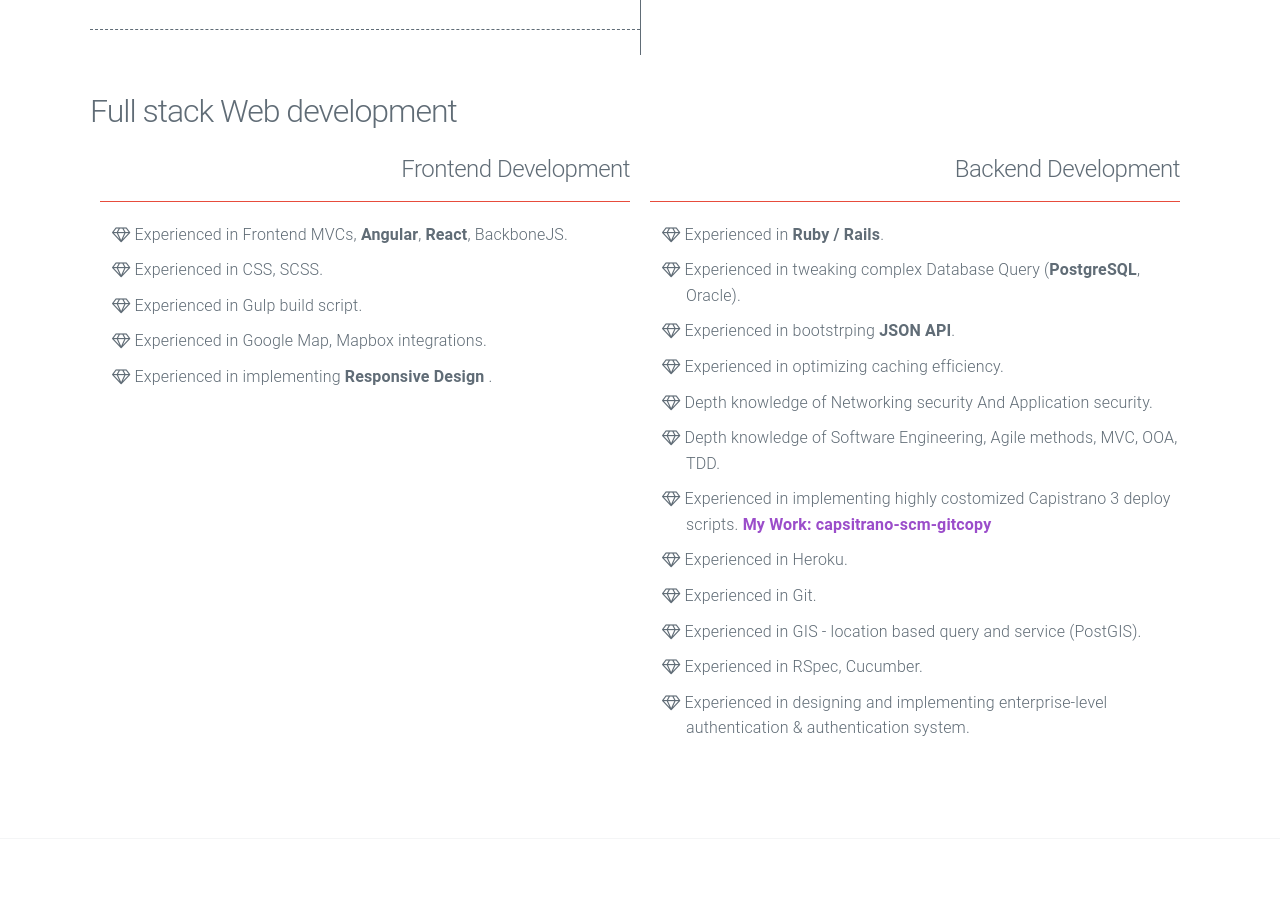
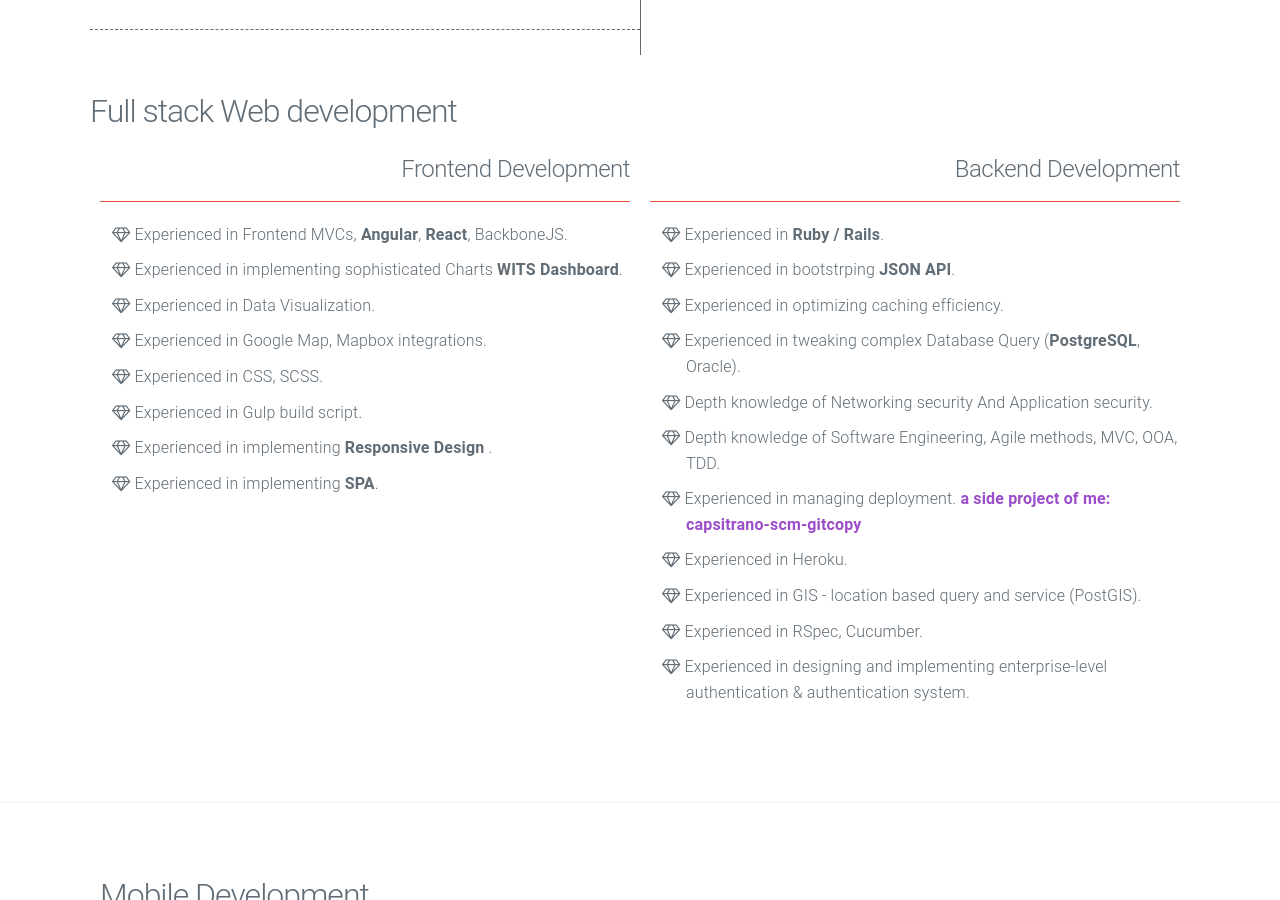
Before and after one commit to xuwupeng2000/xuwupeng2000.github.io, a Jekyll site: the page built from index.html, in a window 1280 px wide and 900 px high, scrolled down 1723 px. Built offline with Jekyll 4.4.1, drawn with Linux system fonts in a browser that asks for light colours; nearby versions of some CDN libraries.

Commit message:
Update content

```diff
--- a/index.html
+++ b/index.html
@@ -207,10 +207,13 @@ layout: default
         <h5>Frontend Development</h5>
         <ul class="skills">
           <li> <i class="fa fa-diamond"></i> Experienced in Frontend MVCs, <strong>Angular</strong>, <strong>React</strong>, BackboneJS.</li>
+          <li> <i class="fa fa-diamond"></i> Experienced in implementing sophisticated Charts <strong><a href="https://uat.electricityinfo.co.nz/"></a> WITS Dashboard</strong>.
+          <li> <i class="fa fa-diamond"></i> Experienced in Data Visualization.
+          <li> <i class="fa fa-diamond"></i> Experienced in Google Map, Mapbox integrations.</li>
           <li> <i class="fa fa-diamond"></i> Experienced in CSS, SCSS. </li>
           <li> <i class="fa fa-diamond"></i> Experienced in Gulp build script.</li>
-          <li> <i class="fa fa-diamond"></i> Experienced in Google Map, Mapbox integrations.</li>
           <li> <i class="fa fa-diamond"></i> Experienced in implementing <strong> Responsive Design </strong>. </li>
+          <li> <i class="fa fa-diamond"></i> Experienced in implementing <strong>SPA</strong>. </li>
         </ul>
       </div>
 
@@ -218,14 +221,13 @@ layout: default
         <h5>Backend Development</h5>
         <ul class="skills">
           <li> <i class="fa fa-diamond"></i> Experienced in <strong>Ruby / Rails</strong>. </li>
-          <li> <i class="fa fa-diamond"></i> Experienced in tweaking complex Database Query (<strong>PostgreSQL</strong>, Oracle). </li>
           <li> <i class="fa fa-diamond"></i> Experienced in bootstrping <strong>JSON API</strong>. </li>
           <li> <i class="fa fa-diamond"></i> Experienced in optimizing caching efficiency. </li>
+          <li> <i class="fa fa-diamond"></i> Experienced in tweaking complex Database Query (<strong>PostgreSQL</strong>, Oracle). </li>
           <li> <i class="fa fa-diamond"></i> Depth knowledge of Networking security And Application security. </li>
           <li> <i class="fa fa-diamond"></i> Depth knowledge of Software Engineering, Agile methods, MVC, OOA, TDD. </li>
-          <li> <i class="fa fa-diamond"></i> Experienced in implementing highly costomized Capistrano 3 deploy scripts. <strong><a href="https://github.com/xuwupeng2000/capsitrano-scm-gitcopy">My Work: capsitrano-scm-gitcopy</a></strong> </li>
+          <li> <i class="fa fa-diamond"></i> Experienced in managing deployment. <strong><a href="https://github.com/xuwupeng2000/capsitrano-scm-gitcopy">a side project of me: capsitrano-scm-gitcopy</a></strong> </li>
           <li> <i class="fa fa-diamond"></i> Experienced in Heroku. </li>
-          <li> <i class="fa fa-diamond"></i> Experienced in Git. </li>
           <li> <i class="fa fa-diamond"></i> Experienced in GIS - location based query and service (PostGIS). </li>
           <li> <i class="fa fa-diamond"></i> Experienced in RSpec, Cucumber. </li>
           <li> <i class="fa fa-diamond"></i> Experienced in designing and implementing enterprise-level authentication & authentication system. </li>
```
